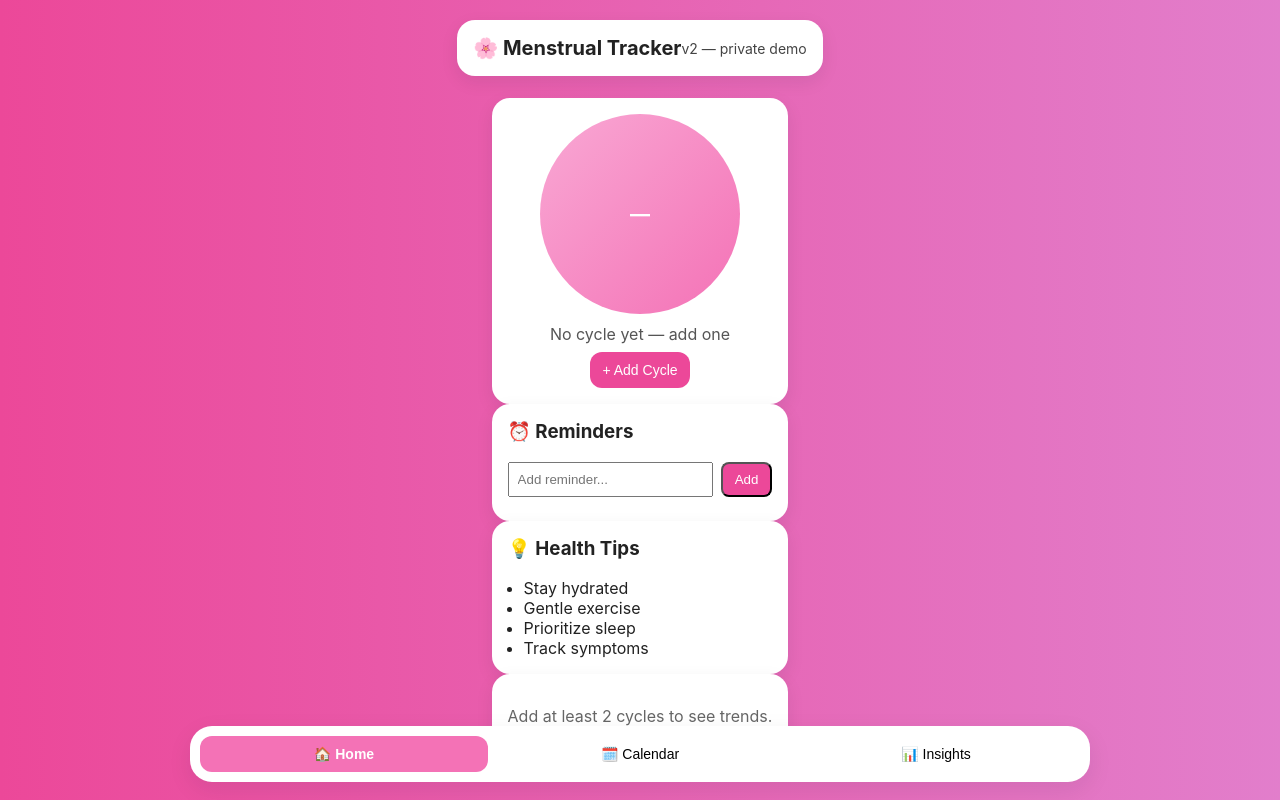
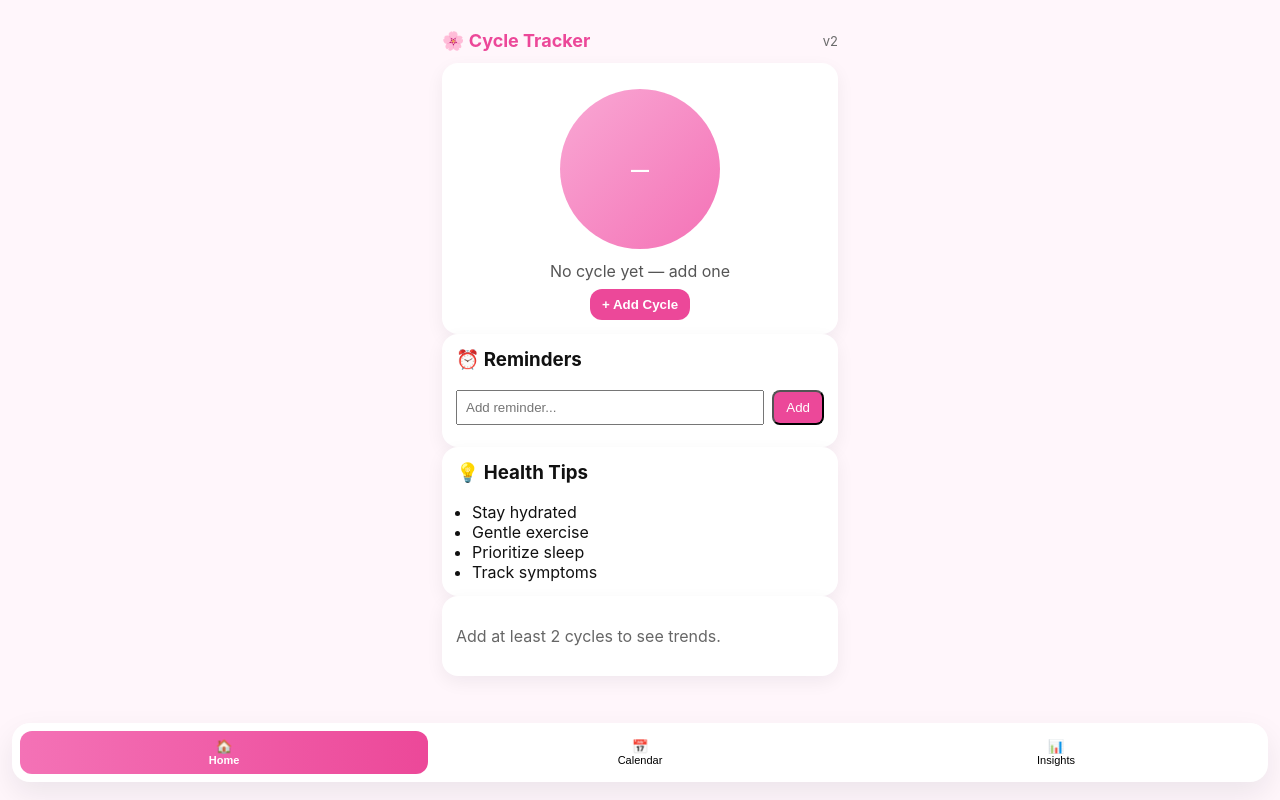
Before and after one commit to aminuastroboy/project-mct, a React (Vite) app: page / in a window 1280 px wide. Built offline with nearby package versions, Linux system fonts and the light colour scheme.

Commit message:
Add files via upload

```diff
--- /dev/null
+++ b/src/App.jsx
@@ -0,0 +1,29 @@
+import React, { useState } from 'react'
+import ErrorBoundary from './ErrorBoundary'
+import Home from './screens/Home'
+import Calendar from './screens/Calendar'
+import Insights from './screens/Insights'
+
+export default function App(){
+  const [tab, setTab] = useState('home')
+  return (
+    <ErrorBoundary>
+      <div className="app">
+        <header className="header">
+          <div className="brand">🌸 Cycle Tracker</div>
+          <div className="small-muted">v2</div>
+        </header>
+        {tab==='home' && <Home/>}
+        {tab==='calendar' && <Calendar/>}
+        {tab==='insights' && <Insights/>}
+
+        <div className="footer-space" />
+        <nav className="nav" role="navigation">
+          <button className={tab==='home'?'active':''} onClick={()=>setTab('home')}>🏠<div style={{fontSize:11}}>Home</div></button>
+          <button className={tab==='calendar'?'active':''} onClick={()=>setTab('calendar')}>📅<div style={{fontSize:11}}>Calendar</div></button>
+          <button className={tab==='insights'?'active':''} onClick={()=>setTab('insights')}>📊<div style={{fontSize:11}}>Insights</div></button>
+        </nav>
+      </div>
+    </ErrorBoundary>
+  )
+}
--- /dev/null
+++ b/src/ErrorBoundary.jsx
@@ -0,0 +1,7 @@
+import React from 'react'
+export default class ErrorBoundary extends React.Component {
+  constructor(props){ super(props); this.state={hasError:false} }
+  static getDerivedStateFromError(){ return {hasError:true} }
+  componentDidCatch(e,i){ console.error('App error', e, i) }
+  render(){ if(this.state.hasError) return <div style={{padding:20}}>Something went wrong — refresh or contact the dev</div>; return this.props.children }
+}
--- /dev/null
+++ b/src/main.jsx
@@ -0,0 +1,6 @@
+import React from 'react'
+import { createRoot } from 'react-dom/client'
+import App from './App'
+import './styles.css'
+
+createRoot(document.getElementById('root')).render(<React.StrictMode><App/></React.StrictMode>)
--- a/src/styles.css
+++ b/src/styles.css
@@ -1,24 +1,26 @@
 :root{
-  --petal1: #f9a8d4;
-  --petal2: #f472b6;
-  --petal3: #ec4899;
-  --petal4: #d8b4fe;
+  --petal1:#f9a8d4;
+  --petal2:#f472b6;
+  --petal3:#ec4899;
+  --bg:#fff6fb;
+  --card:#ffffff;
+  --muted:#6b6b6b;
 }
-
 *{box-sizing:border-box}
-body{font-family:Inter, ui-sans-serif, system-ui, -apple-system, 'Segoe UI', Roboto, 'Helvetica Neue', Arial; margin:0; background:linear-gradient(180deg, #fff6fb, #fff); color:#222;}
-
-.app-container{min-height:100vh; display:flex; flex-direction:column; background:linear-gradient(270deg,var(--petal1),var(--petal2),var(--petal4),var(--petal3)); background-size:600% 600%; animation:shift 20s ease infinite;}
-
-.header{padding:20px; display:flex; justify-content:space-between; align-items:center; max-width:900px; margin:0 auto;}
-
-.card{background:#fff; border-radius:18px; box-shadow:0 6px 18px rgba(16,24,40,0.08); padding:16px;}
-
-.bottom-nav{position:fixed; left:12px; right:12px; bottom:18px; background:#fff; border-radius:22px; box-shadow:0 8px 24px rgba(16,24,40,0.08); display:grid; grid-template-columns:repeat(3,1fr); gap:8px; padding:10px; max-width:900px; margin:0 auto;}
-
-.btn{padding:10px 12px; border-radius:12px; background:transparent; border:none; font-size:14px; cursor:pointer;}
-
-.btn.active{background:var(--petal2); color:white; font-weight:600;}
-.petal-circle{width:200px; height:200px; border-radius:999px; background:linear-gradient(135deg,var(--petal1),var(--petal2)); display:flex; align-items:center; justify-content:center; margin:0 auto; font-weight:700; color:white; font-size:20px;}
-.modal-backdrop{position:fixed; inset:0; background:rgba(0,0,0,0.35); display:flex; align-items:center; justify-content:center; z-index:60;}
-.form{background:white; padding:18px; border-radius:12px; width:320px;}
+body{margin:0;font-family:Inter, ui-sans-serif, system-ui, -apple-system, 'Segoe UI', Roboto, 'Helvetica Neue', Arial; background:var(--bg); color:#111;}
+.app{max-width:420px;margin:18px auto;padding:12px;}
+.header{display:flex;justify-content:space-between;align-items:center;margin-bottom:12px;}
+.brand{font-weight:700;color:var(--petal3);font-size:18px;}
+.card{background:var(--card);border-radius:16px;padding:14px;box-shadow:0 6px 18px rgba(16,24,40,0.06);}
+.petal-circle{width:160px;height:160px;border-radius:999px;background:linear-gradient(135deg,var(--petal1),var(--petal2));display:flex;align-items:center;justify-content:center;margin:12px auto;color:#fff;font-weight:700;font-size:18px;}
+.row{display:flex;gap:8px;align-items:center}
+.btn{background:var(--petal3);color:white;padding:8px 12px;border-radius:12px;border:none;cursor:pointer;font-weight:600}
+.small-muted{color:var(--muted);font-size:13px}
+.section{margin-top:12px;display:flex;flex-direction:column;gap:10px}
+.input{width:100%;padding:8px;border-radius:10px;border:1px solid #eee}
+.log-item{display:flex;justify-content:space-between;align-items:center;padding:8px;border-radius:10px;border:1px solid #f3e6ef}
+.nav{position:fixed;left:12px;right:12px;bottom:18px;background:var(--card);border-radius:18px;padding:8px;display:grid;grid-template-columns:repeat(3,1fr);gap:8px;box-shadow:0 12px 30px rgba(16,24,40,0.08);}
+.nav button{background:transparent;border:none;padding:8px;border-radius:12px;cursor:pointer}
+.nav button.active{background:linear-gradient(90deg,var(--petal2),var(--petal3));color:white;font-weight:700}
+.footer-space{height:76px}
+.chart-placeholder{height:160px;border-radius:10px;background:linear-gradient(180deg,rgba(236,72,153,0.08),rgba(244,114,182,0.03));display:flex;align-items:center;justify-content:center;color:var(--muted)}
```
